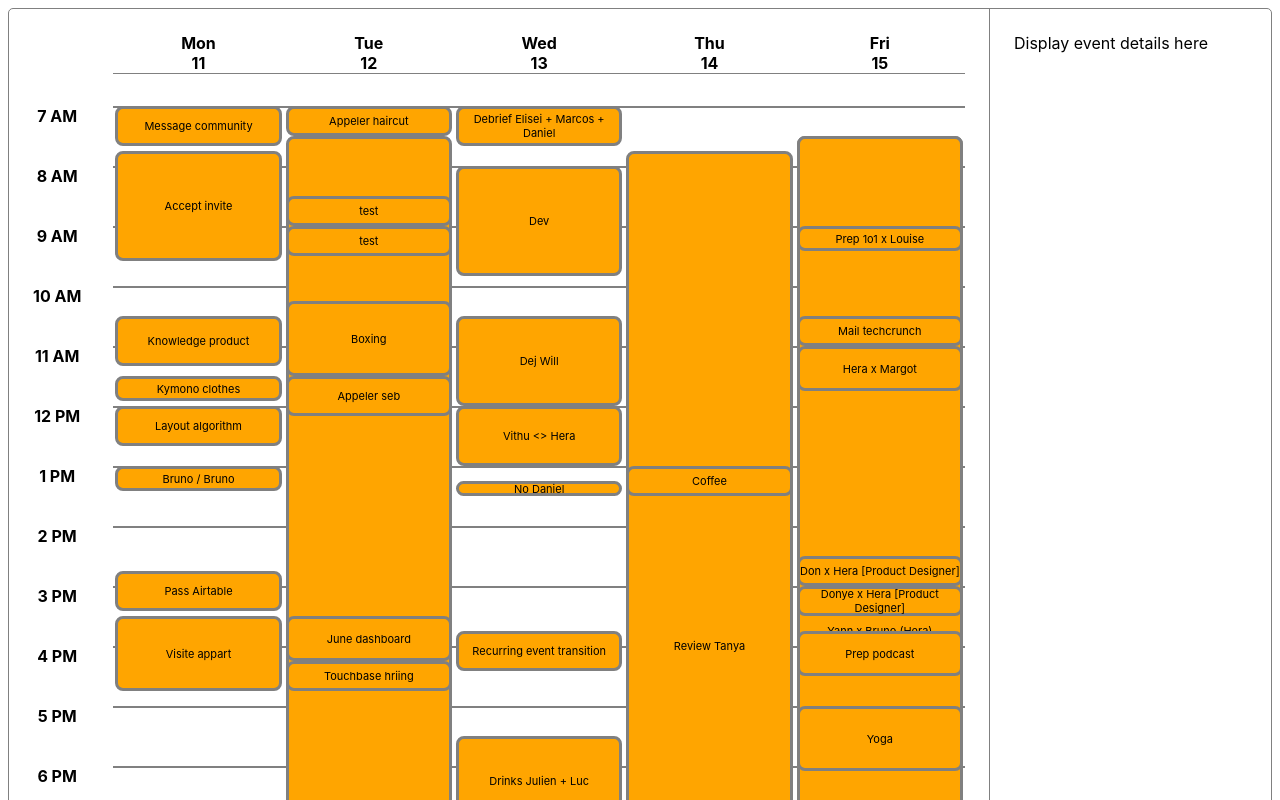
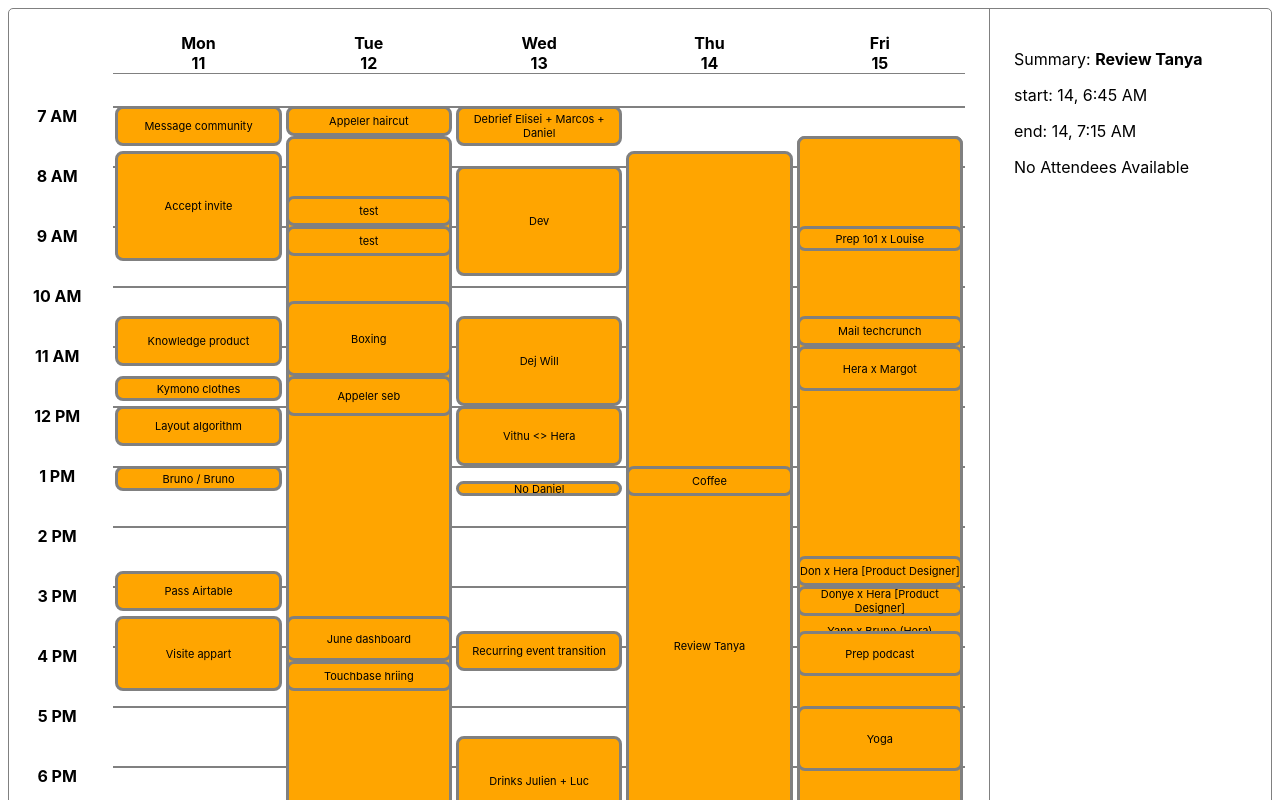
Before and after one commit to ahmdtalat/hera-calendar, a React (Create React App) app: page / in a window 1280 px wide. Both pictures are taken after a click on the element "Review Tanya". Shown: the top 800 px of the page. Built offline with nearby package versions, Linux system fonts and the light colour scheme.

Commit message:
sidepanel part3

```diff
--- a/src/App.css
+++ b/src/App.css
@@ -71,3 +71,10 @@
 .event:hover {
   z-index: 9;
 }
+
+.attendees li {
+  margin: 1rem;
+  padding: 1rem;
+  border-radius: 8px;
+  background-color: #efefef;
+}
--- a/src/App.tsx
+++ b/src/App.tsx
@@ -1,9 +1,11 @@
+import { useState } from 'react'
 import './App.css'
 
 import dataset from './dataset.json'
 import { CalendarEvent } from './types'
 
 import Event from './components/Event'
+import SidePanel from './components/SidePanel'
 import CalendarHeader from './components/layout/CalendarHeader'
 import CalendarRowNames from './components/layout/CalendarRowNames'
 import CalendarRowLayout from './components/layout/CalendarRowLayout'
@@ -14,6 +16,8 @@ const data: CalendarEvent[] = dataset
 // Array.from(new Set(data.map((d) => formatter.format(new Date(d.start.dateTime)))))
 
 function App() {
+  const [selectedEvent, setSelectedEvent] = useState<CalendarEvent | null>(null)
+
   return (
     <div className='App'>
       <div className='CalendarView'>
@@ -22,13 +26,13 @@ function App() {
           <CalendarRowNames />
           <main>
             {data.map((event) => (
-              <Event event={event} key={event.id} />
+              <Event event={event} key={event.id} setSelectedEvent={setSelectedEvent} />
             ))}
             <CalendarRowLayout />
           </main>
         </div>
       </div>
-      <div className='SidePanel'>Display event details here</div>
+      <SidePanel selectedEvent={selectedEvent} />
     </div>
   )
 }
--- a/src/components/Event.tsx
+++ b/src/components/Event.tsx
@@ -3,9 +3,10 @@ import { formatter, rowNames } from '../utils'
 
 interface Props {
   event: CalendarEvent
+  setSelectedEvent: (value: React.SetStateAction<CalendarEvent | null>) => void
 }
 
-const Event = ({ event }: Props) => {
+const Event = ({ event, setSelectedEvent }: Props) => {
   // startDayPeriod: AM || PM
   // formatToParts:https://developer.mozilla.org/en-US/docs/Web/JavaScript/Reference/Global_Objects/Intl/DateTimeFormat/formatToParts
   const [startDay, , startHour, , startMin, , startDayPeriod] = formatter.formatToParts(new Date(event.start.dateTime))
@@ -50,6 +51,7 @@ const Event = ({ event }: Props) => {
         gridArea: `${rowStart}/${colStart}/${rowEnd}/${colStart}`
       }}
       className='event'
+      onClick={() => setSelectedEvent(event)}
     >
       {event.summary}
     </div>
--- /dev/null
+++ b/src/components/SidePanel.tsx
@@ -0,0 +1,38 @@
+import { formatter } from '../utils'
+import { CalendarEvent } from '../types'
+
+interface Props {
+  selectedEvent: CalendarEvent | null
+}
+
+const SidePanel = ({ selectedEvent }: Props) => {
+  return (
+    <div className='SidePanel'>
+      {!selectedEvent ? (
+        <div>Select an event to view details</div>
+      ) : (
+        <div>
+          <p>
+            Summary: <strong>{selectedEvent.summary}</strong>
+          </p>
+          <p>start: {formatter.format(new Date(selectedEvent.start.dateTime))}</p>
+          <p>end: {formatter.format(new Date(selectedEvent.end.dateTime))}</p>
+          {selectedEvent?.attendees?.length ? (
+            <div>
+              <p>Attendees:</p>
+              <ul className='attendees'>
+                {selectedEvent?.attendees?.map((item) => (
+                  <li key={item.email}>{item.email}</li>
+                ))}
+              </ul>
+            </div>
+          ) : (
+            'No Attendees Available'
+          )}
+        </div>
+      )}
+    </div>
+  )
+}
+
+export default SidePanel
```
